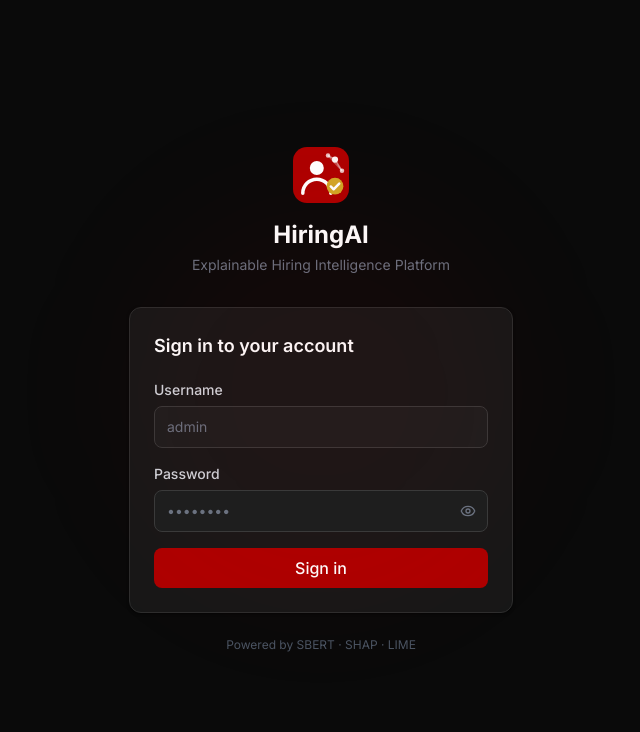
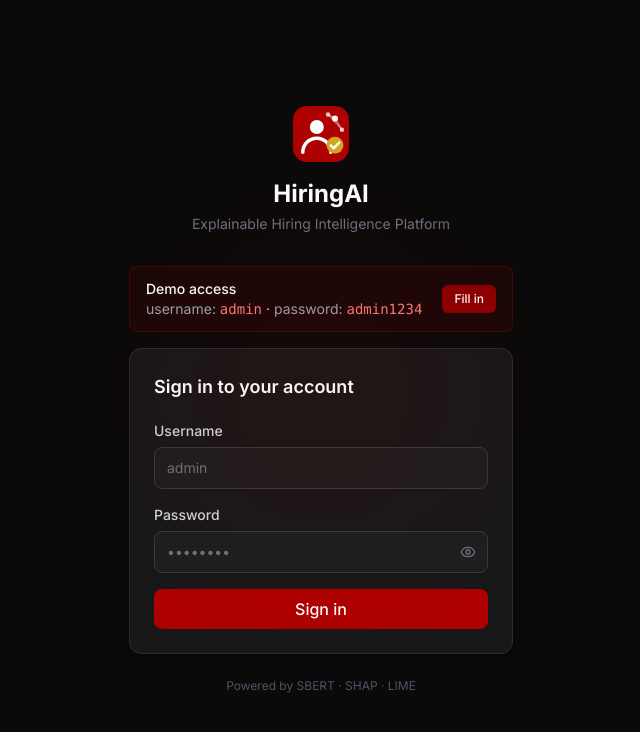
Before and after one commit to sheikhkmmtahmid/Explainable-AI-Hiring-Intelligence-Platform, a React (Vite) app in the folder frontend/: page /login in a window 1280 px wide. Shown: the top 732 px of the page, without its empty margins (319-959 px from the left). Built offline with nearby package versions, Linux system fonts and the light colour scheme.

Commit message:
Add demo credentials banner to login page with one-click fill

```diff
--- a/frontend/src/pages/Login.jsx
+++ b/frontend/src/pages/Login.jsx
@@ -11,6 +11,8 @@ export default function Login() {
   const [form, setForm] = useState({ username: '', password: '' })
   const [showPass, setShowPass] = useState(false)
   const [loading, setLoading] = useState(false)
+
+  const fillDemo = () => setForm({ username: 'admin', password: 'admin1234' })
 
   const submit = async (e) => {
     e.preventDefault()
@@ -40,6 +42,26 @@ export default function Login() {
           </div>
           <h1 className="text-2xl font-bold text-white">HiringAI</h1>
           <p className="text-sm text-gray-500 mt-1">Explainable Hiring Intelligence Platform</p>
+        </div>
+
+        {/* Demo credentials banner */}
+        <div className="mb-4 rounded-lg border border-scarlet-500/30 bg-scarlet-500/10 px-4 py-3 text-sm">
+          <div className="flex items-center justify-between gap-3">
+            <div className="text-gray-300 leading-snug">
+              <span className="font-medium text-white">Demo access</span>
+              <br />
+              <span className="text-gray-400">username: </span><span className="font-mono text-scarlet-300">admin</span>
+              {'  ·  '}
+              <span className="text-gray-400">password: </span><span className="font-mono text-scarlet-300">admin1234</span>
+            </div>
+            <button
+              type="button"
+              onClick={fillDemo}
+              className="flex-shrink-0 rounded-md bg-scarlet-600 hover:bg-scarlet-500 px-3 py-1.5 text-xs font-medium text-white transition-colors"
+            >
+              Fill in
+            </button>
+          </div>
         </div>
 
         {/* Card */}
```
